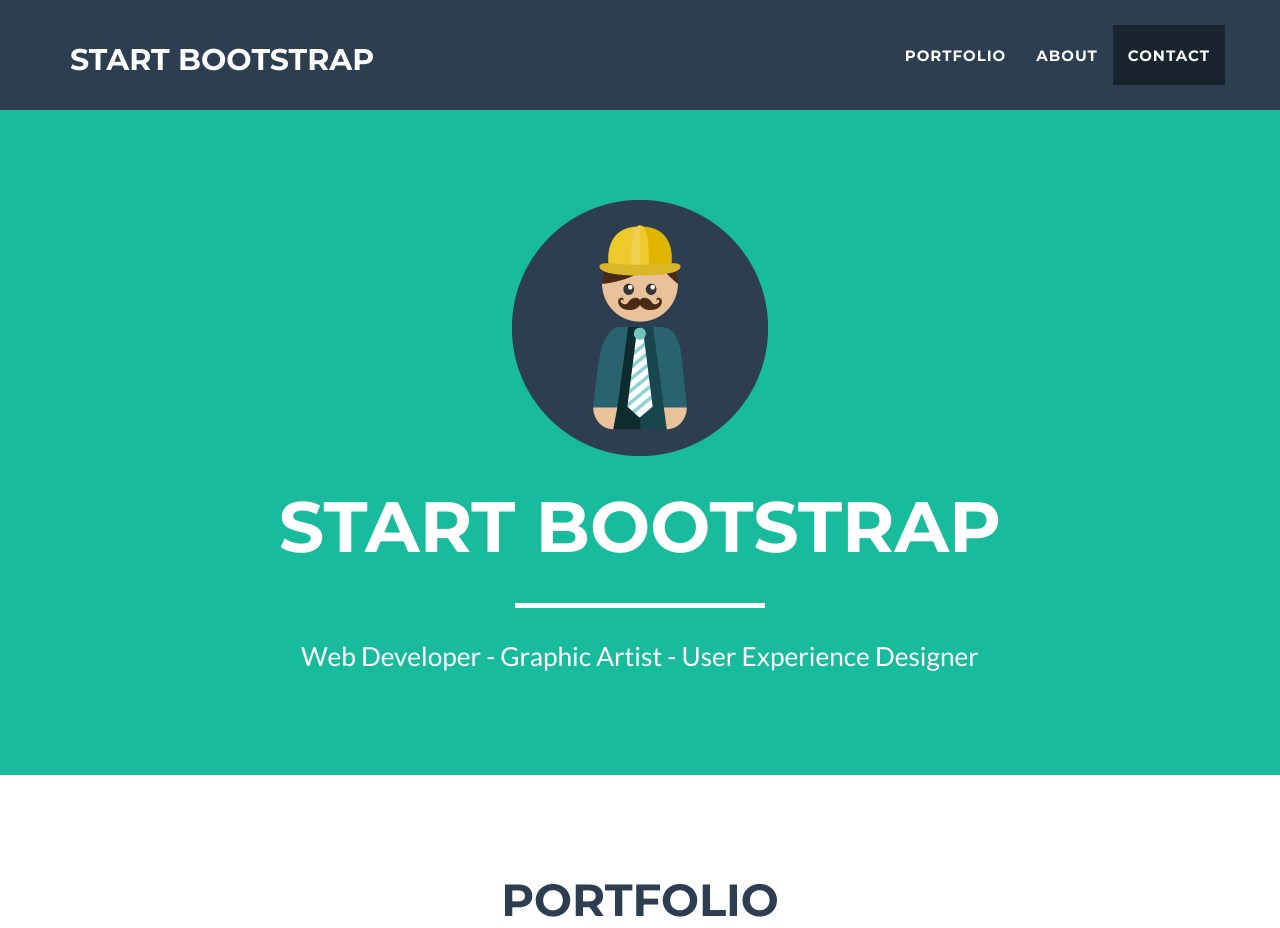
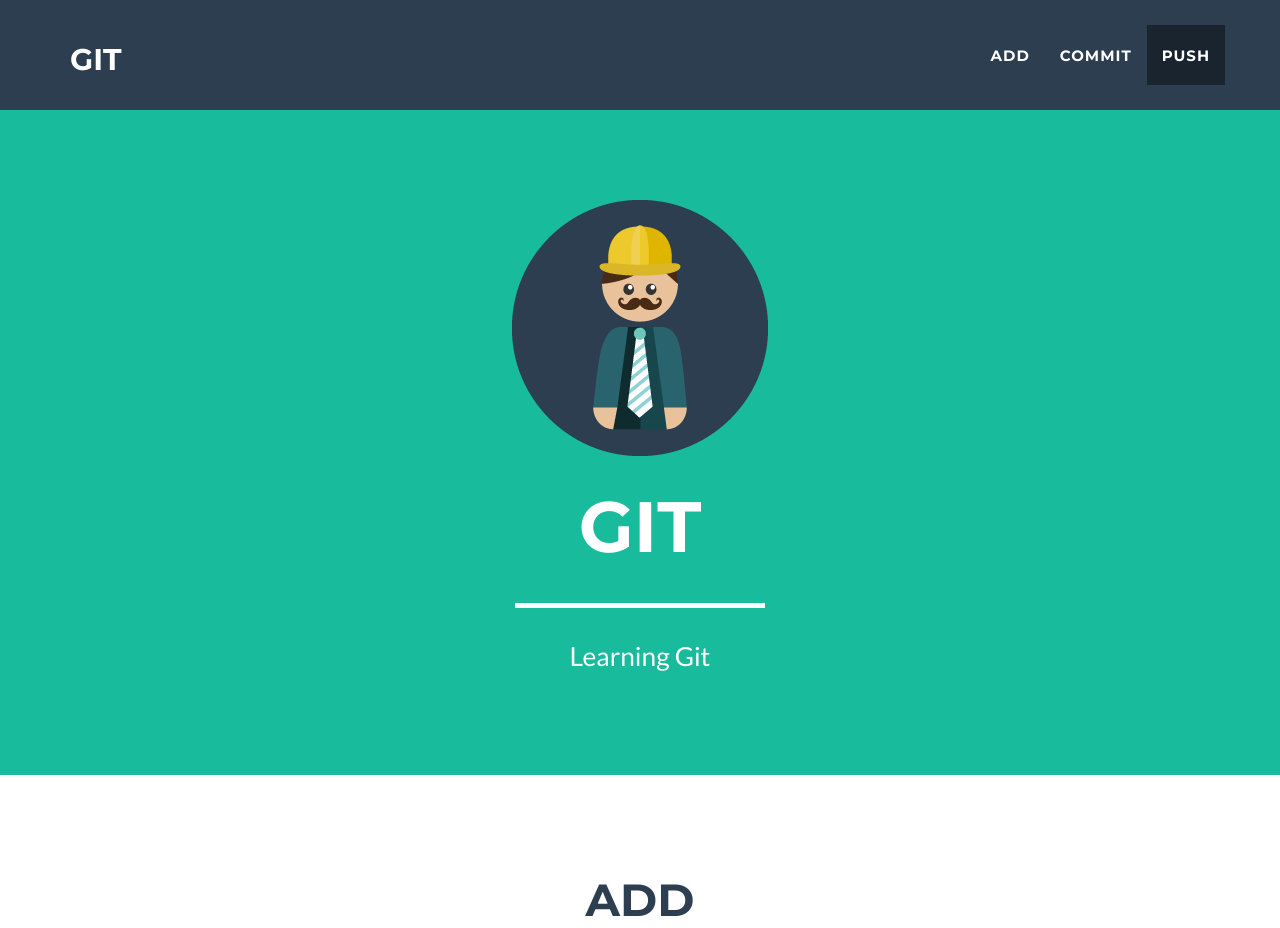
Before and after one commit to yodiyo/learnable-git, a plain HTML site: page index.html in a window 1280 px wide. Shown: the top 928 px of the page. Drawn offline with nearby package versions, Linux system fonts and the light colour scheme.

Commit message:
changed title, subtitle and nav bar items

```diff
--- a/index.html
+++ b/index.html
@@ -9,7 +9,7 @@
     <meta name="description" content="">
     <meta name="author" content="">
 
-    <title>Freelancer - Start Bootstrap Theme</title>
+    <title>Git</title>
 
     <!-- Bootstrap Core CSS - Uses Bootswatch Flatly Theme: http://bootswatch.com/flatly/ -->
     <link href="css/bootstrap.min.css" rel="stylesheet">
@@ -44,7 +44,7 @@
                     <span class="icon-bar"></span>
                     <span class="icon-bar"></span>
                 </button>
-                <a class="navbar-brand" href="#page-top">Start Bootstrap</a>
+                <a class="navbar-brand" href="#page-top">Git</a>
             </div>
 
             <!-- Collect the nav links, forms, and other content for toggling -->
@@ -54,13 +54,13 @@
                         <a href="#page-top"></a>
                     </li>
                     <li class="page-scroll">
-                        <a href="#portfolio">Portfolio</a>
+                        <a href="#portfolio">Add</a>
                     </li>
                     <li class="page-scroll">
-                        <a href="#about">About</a>
+                        <a href="#about">Commit</a>
                     </li>
                     <li class="page-scroll">
-                        <a href="#contact">Contact</a>
+                        <a href="#contact">Push</a>
                     </li>
                 </ul>
             </div>
@@ -76,9 +76,9 @@
                 <div class="col-lg-12">
                     <img class="img-responsive" src="img/profile.png" alt="">
                     <div class="intro-text">
-                        <span class="name">Start Bootstrap</span>
+                        <span class="name">Git</span>
                         <hr class="star-light">
-                        <span class="skills">Web Developer - Graphic Artist - User Experience Designer</span>
+                        <span class="skills">Learning Git</span>
                     </div>
                 </div>
             </div>
@@ -90,7 +90,7 @@
         <div class="container">
             <div class="row">
                 <div class="col-lg-12 text-center">
-                    <h2>Portfolio</h2>
+                    <h2>Add</h2>
                     <hr class="star-primary">
                 </div>
             </div>
@@ -164,7 +164,7 @@
         <div class="container">
             <div class="row">
                 <div class="col-lg-12 text-center">
-                    <h2>About</h2>
+                    <h2>Commit</h2>
                     <hr class="star-light">
                 </div>
             </div>
@@ -189,7 +189,7 @@
         <div class="container">
             <div class="row">
                 <div class="col-lg-12 text-center">
-                    <h2>Contact Me</h2>
+                    <h2>Push</h2>
                     <hr class="star-primary">
                 </div>
             </div>
```
